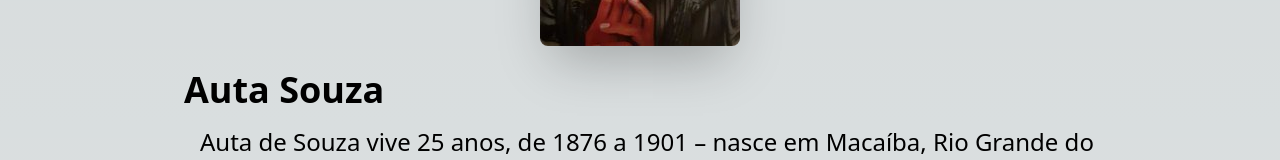
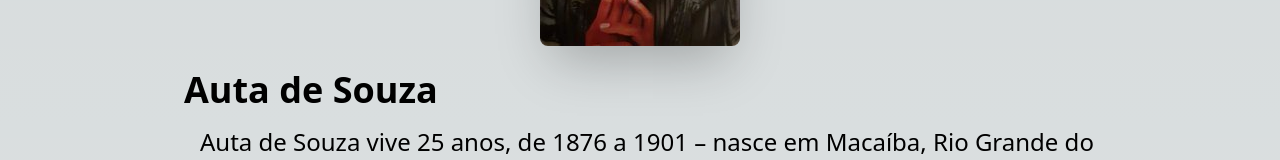
Before and after one commit to Matusal3m/autoras-romanticas, a Next.js app: page /auta-souza in a window 1280 px wide. Shown: the part 342-502 px from the top of the page. Built offline with nearby package versions, Linux system fonts and the light colour scheme.

Commit message:
:adhesive_bandage: new texts

```diff
--- a/src/app/ana-luisa/page.tsx
+++ b/src/app/ana-luisa/page.tsx
@@ -11,7 +11,7 @@ const AnaLuisaPage = () => {
           className="image"
         />
       </figure>
-      <h1 className="author-name">Ana Luisa de Azevedo Castro</h1>
+      <h1 className="author-name">Ana Luísa de Azevedo Castro</h1>
       <p className="comum-paragraph">
         Ana Luísa de Azevedo Castro, nasceu em São Francisco do Sul, 1823, no
         Rio de Janeiro, 1869 foi uma escritora e educadora brasileira,
--- a/src/app/auta-souza/page.tsx
+++ b/src/app/auta-souza/page.tsx
@@ -11,7 +11,7 @@ const AutaSouzaPage = () => {
           className="image"
         />
       </figure>
-      <h1 className="author-name">Auta Souza</h1>
+      <h1 className="author-name">Auta de Souza</h1>
       <p className="comum-paragraph">
         Auta de Souza vive 25 anos, de 1876 a 1901 – nasce em Macaíba, Rio
         Grande do Norte, em 12 de setembro e morre em 7 de fevereiro. Poetisa de
--- a/src/app/globals.css
+++ b/src/app/globals.css
@@ -25,7 +25,7 @@ body {
 }
 
 .text-quote {
-  @apply text-xl sm:text-xl md:text-2xl mt-6 flex flex-col gap-4 w-2/3 mx-auto italic;
+  @apply text-lg sm:text-xl md:text-2xl mt-6 flex flex-col gap-4 w-2/3 mx-auto italic;
 }
 
 .author-name {
--- a/src/app/narcisa-amalia/page.tsx
+++ b/src/app/narcisa-amalia/page.tsx
@@ -6,13 +6,13 @@ const NarcisaAmaliaPage = () => {
       <figure className="image-container w-[200px] h-[257px]">
         <Image
           src={"/narcisa-amalia.jpeg"}
-          alt="Narcisa Amalia"
+          alt="Narcisa Amália"
           height={200}
           width={200}
           className="image"
         />
       </figure>
-      <h1 className="author-name">Narcisa Amalia</h1>
+      <h1 className="author-name">Narcisa Amália</h1>
       <p className="comum-paragraph">
         Narcisa Amália de Campos nasceu em 3 de abril de 1852 em São João da
         Barra, norte do Rio de Janeiro, filha do poeta Jácome de Campos e da
```
